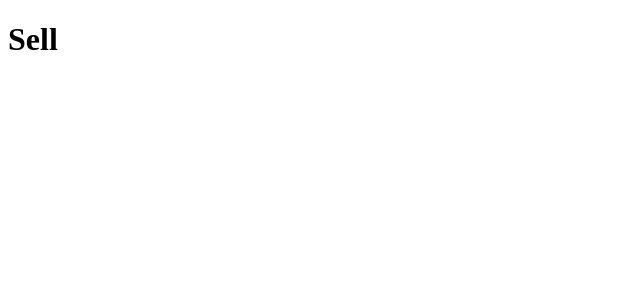
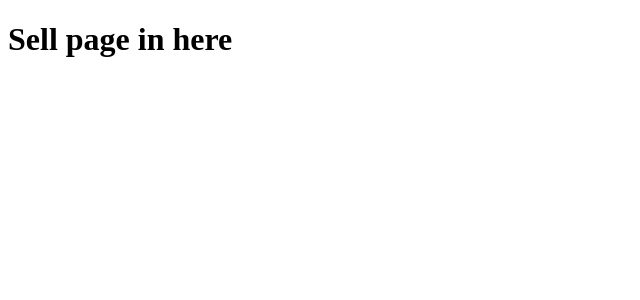
Before and after one commit to betocostadev/fstack-store-temp, a Next.js app in the folder frontend/: page /sell in a window 1280 px wide. Shown: the top 300 px of the page, without its empty margins (0-640 px from the left). Built offline with nearby package versions, Linux system fonts and the light colour scheme.

Commit message:
added: - Next App config - Next Document boilerplate

```diff
--- /dev/null
+++ b/frontend/components/Page.js
@@ -0,0 +1,13 @@
+import PropTypes from 'prop-types'
+
+export default function Page({ children }) {
+  return <div>{children}</div>
+}
+
+Page.propTypes = {
+  // children: PropTypes.oneOf([
+  //   PropTypes.arrayOf(PropTypes.node),
+  //   PropTypes.node,
+  // ]),
+  children: PropTypes.node || PropTypes.arrayOf(PropTypes.node),
+}
--- /dev/null
+++ b/frontend/pages/_app.js
@@ -0,0 +1,16 @@
+/* eslint-disable react/jsx-props-no-spreading */
+import PropTypes from 'prop-types'
+import Page from '../components/Page'
+
+export default function App({ Component, pageProps }) {
+  return (
+    <Page>
+      <Component {...pageProps} />
+    </Page>
+  )
+}
+
+App.propTypes = {
+  Component: PropTypes.func,
+  pageProps: PropTypes.any,
+}
--- /dev/null
+++ b/frontend/pages/_document.js
@@ -0,0 +1,15 @@
+import Document, { Head, Html, NextScript, Main } from 'next/document'
+
+export default class Doc extends Document {
+  render() {
+    return (
+      <Html lang="en">
+        <Head />
+        <body>
+          <Main />
+          <NextScript />
+        </body>
+      </Html>
+    )
+  }
+}
--- a/frontend/pages/index.js
+++ b/frontend/pages/index.js
@@ -1,7 +1,3 @@
 export default function IndexPage() {
-  return (
-    <div>
-      <h1>Hello</h1>
-    </div>
-  )
+  return <h1>Hello</h1>
 }
--- a/frontend/pages/sell.js
+++ b/frontend/pages/sell.js
@@ -1,7 +1,3 @@
 export default function SellPage() {
-  return (
-    <div>
-      <h1>Sell</h1>
-    </div>
-  )
+  return <h1>Sell page in here</h1>
 }
```
